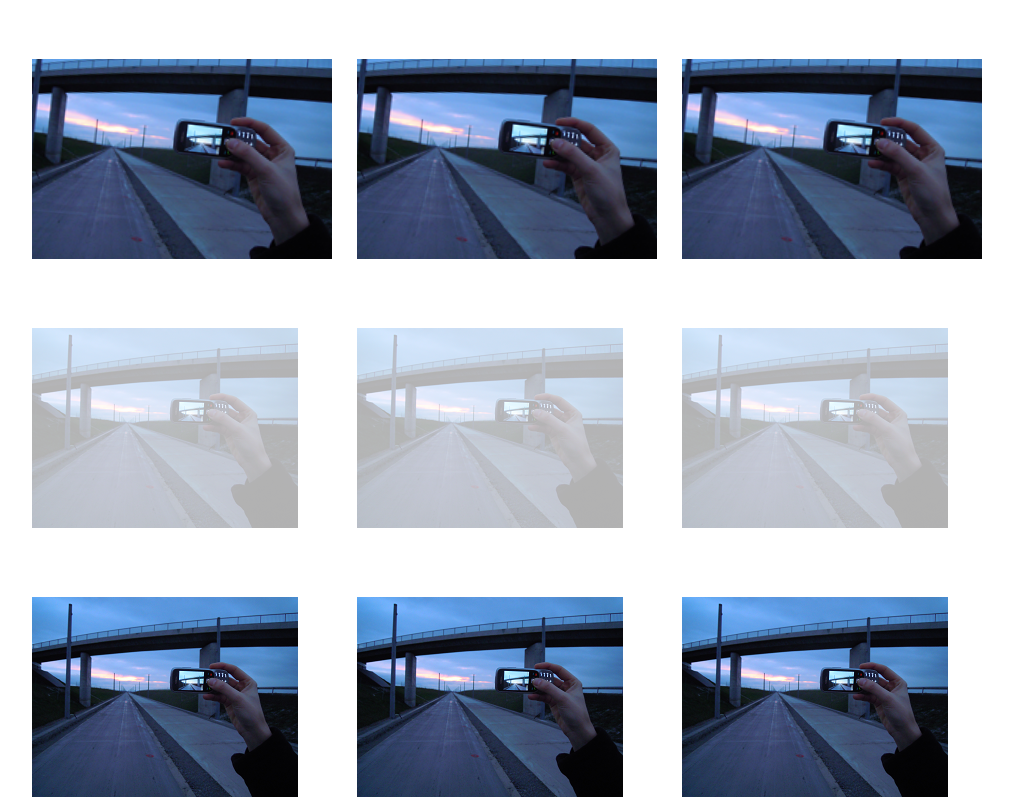
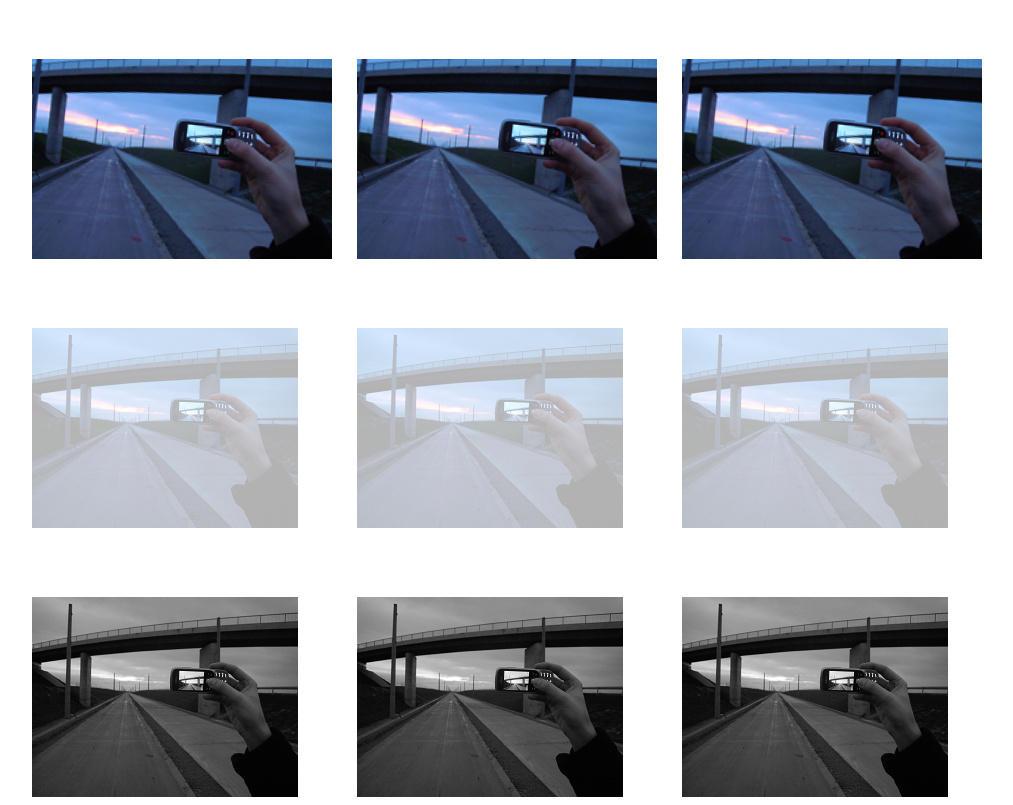
Before and after one commit to Douzandeh/Practicing_different_Hover, a plain HTML site: page index.html in a window 1280 px wide. Shown: the part 763-1568 px from the top of the page, without its empty margins (16-1029 px from the left). Drawn offline with Linux system fonts and the light colour scheme.

Commit message:
CSS structure For Hover 5

```diff
--- a/style.css
+++ b/style.css
@@ -49,10 +49,19 @@ figure {
 }
 
 .hover4 figure img {
- transition: 0.3s;
- opacity: 0.3;
+  transition: 0.3s;
+  opacity: 0.3;
 }
 
 .hover4 figure:hover img {
   opacity: 1;
 }
+
+.hover5 figure img {
+  transition: 0.3s;
+  filter: grayscale(100%);
+}
+
+.hover5 figure:hover img {
+  filter: grayscale(0);
+}
```
